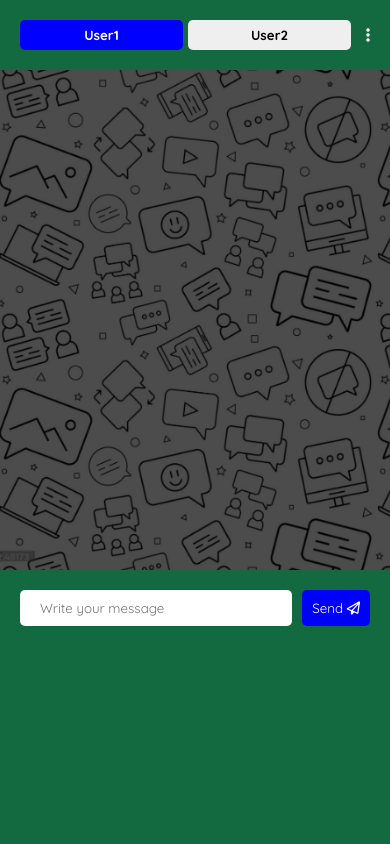
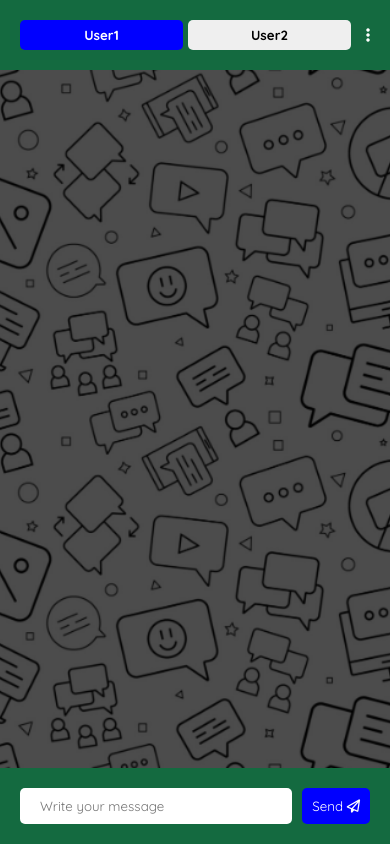
Before and after one commit to sunat2003/TASK4_CHART_APP, a plain HTML site: page index.html in a window 390 px wide. Drawn offline with Linux system fonts and the light colour scheme.

Commit message:
css changes

```diff
--- a/index.css
+++ b/index.css
@@ -159,4 +159,7 @@ body{
         width:100%;
         height:100vh;
     }
+    .chart-div{
+        height:90%;
+    }
 }
```
